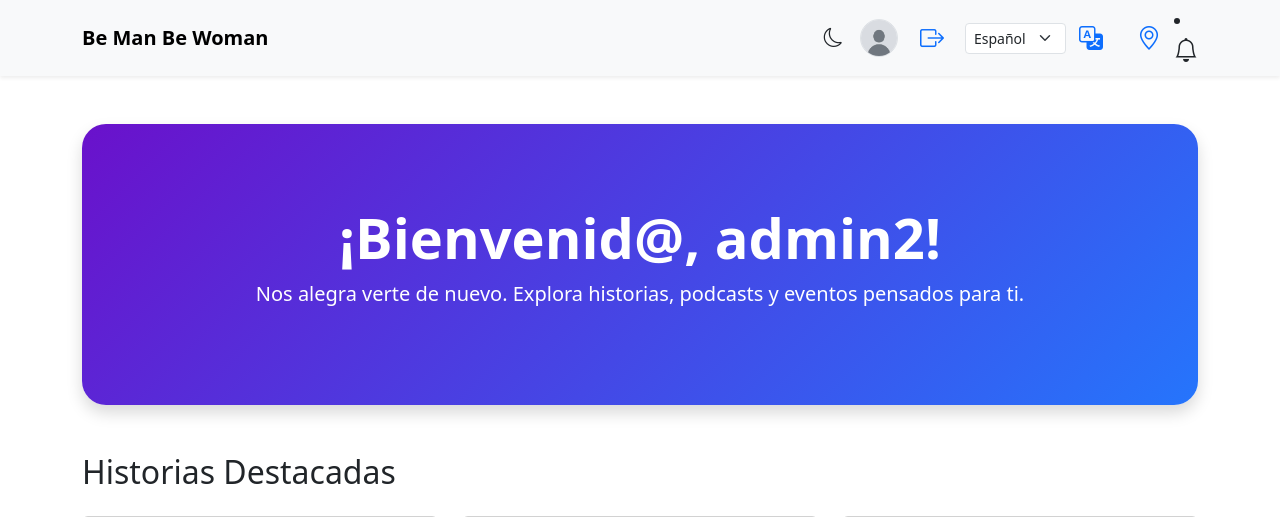
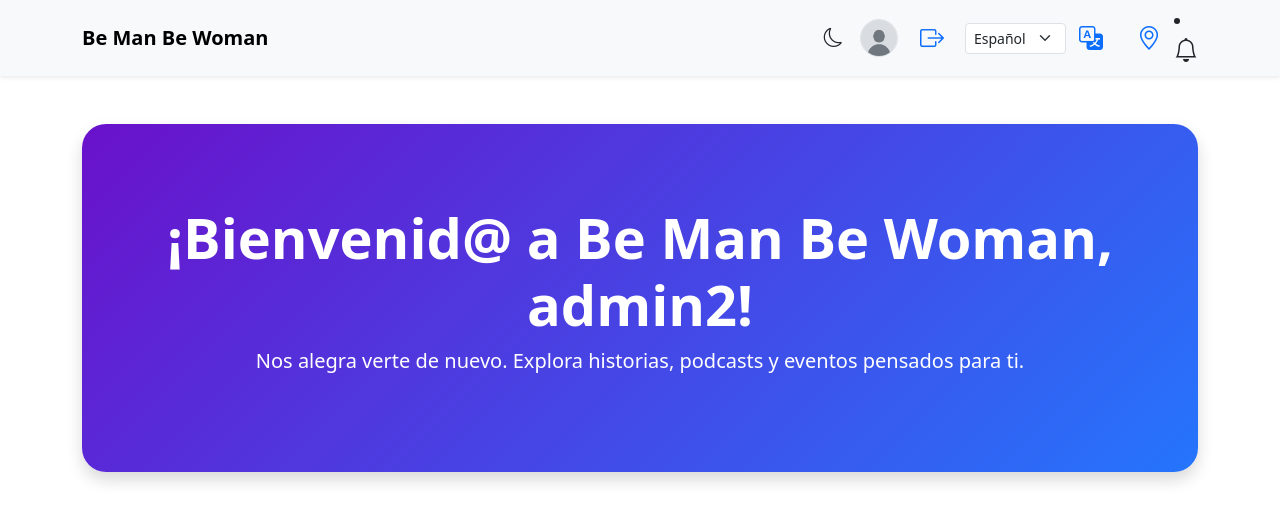
Before and after one commit to GurgoSoft/BeManApp, a Django app: page /es/ in a window 1280 px wide. Shown: the top 517 px of the page. Run offline with Django 5.2, Linux system fonts and the light colour scheme; a user stored in the database is signed in; data comes from the database, SQL or seed files in the repository; both versions use the stored data as it was after the commit.

Commit message:
Se añaden mas cambios

```diff
--- a/saludmental/src/apps/usuarios/views.py
+++ b/saludmental/src/apps/usuarios/views.py
@@ -38,7 +38,7 @@ def login_view(request):
         user = authenticate(request, username=username, password=password)
         if user is not None:
             login(request, user)
-            messages.success(request, f"¡Bienvenid@, {user.username}!")
+            messages.success(request, f"¡Bienvenid@ a Be Man Be Woman, {user.username}!")
             return redirect("home")
         else:
             messages.error(request, "Usuario o contraseña incorrectos")
--- a/saludmental/src/templates/home.html
+++ b/saludmental/src/templates/home.html
@@ -9,7 +9,7 @@
     {% if user.is_authenticated %}
         <h1 class="display-4 fw-bold">
             {% blocktrans with username=user.username %}
-                ¡Bienvenid@, {{ username }}!
+                ¡Bienvenid@ a Be Man Be Woman, {{ username }}!
             {% endblocktrans %}
         </h1>
         <p class="lead">{% trans "Nos alegra verte de nuevo. Explora historias, podcasts y eventos pensados para ti." %}</p>
```
Also changed, not shown: saludmental/src/db.sqlite3.
